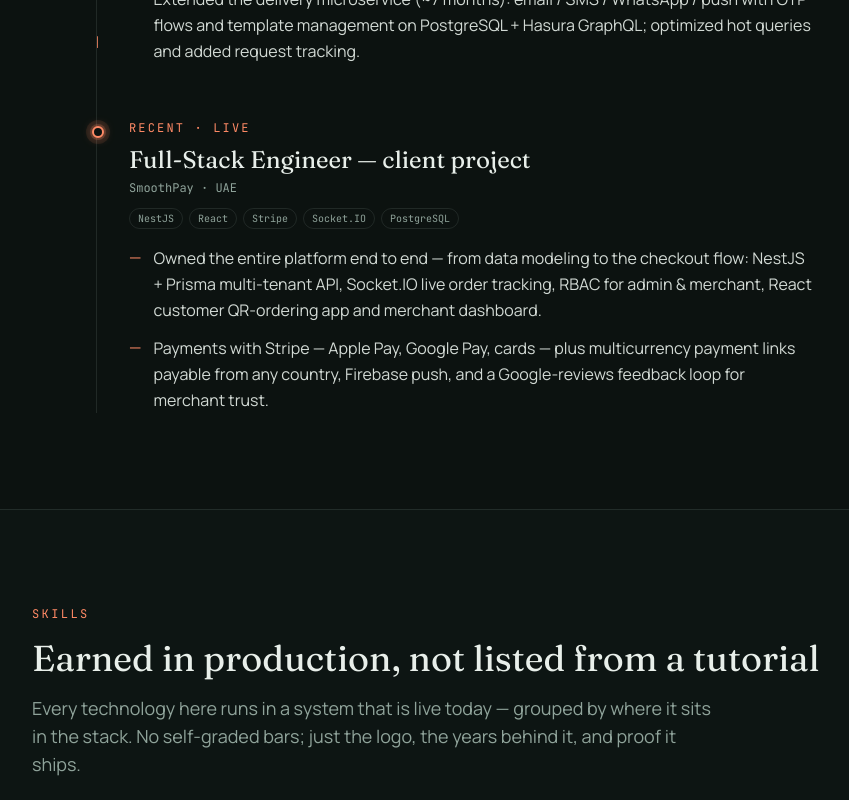
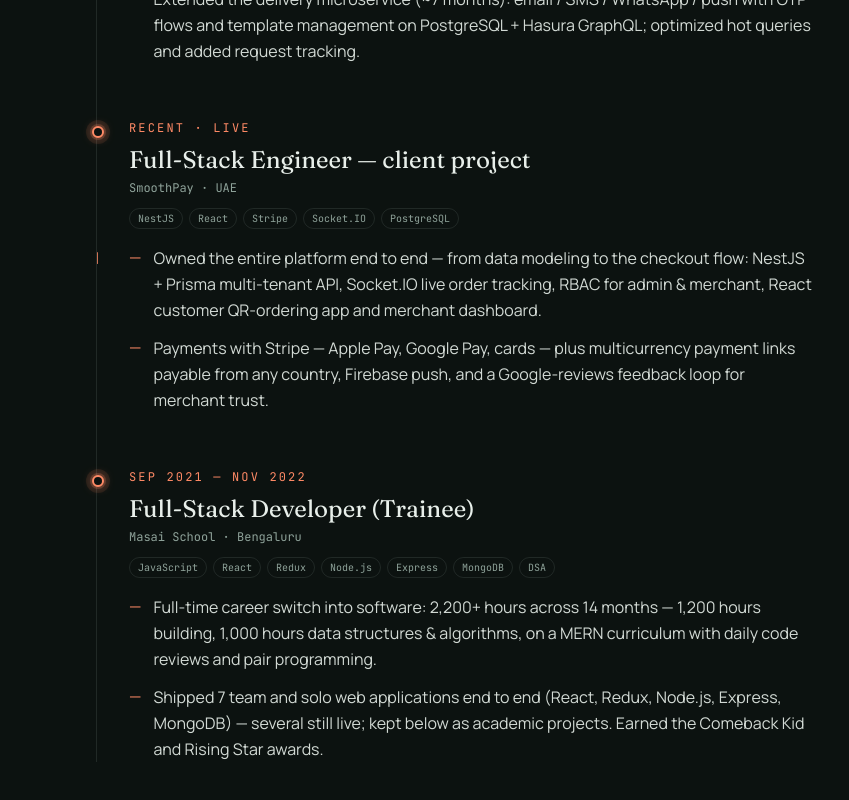
Before and after one commit to SaurabhSinghRbz/saurabh-singh-portfolio, a Next.js app: page / in a window 1280 px wide. Shown: the part 7100-7900 px from the top of the page, without its empty margins (56-905 px from the left). Built offline with nearby package versions, Linux system fonts and the light colour scheme.

Commit message:
updated the experience and education

```diff
--- a/src/components/sections/Experience.tsx
+++ b/src/components/sections/Experience.tsx
@@ -17,6 +17,7 @@ const ROLE_STACKS: Record<string, string[]> = {
   "Senior Software Engineer": ["Go", "MySQL", "Redis", "OpenTelemetry", "Docker"],
   "Software Engineer": ["Node.js", "MongoDB", "Redis", "ActiveMQ", "Vue", "PostgreSQL"],
   "Full-Stack Engineer — client project": ["NestJS", "React", "Stripe", "Socket.IO", "PostgreSQL"],
+  "Full-Stack Developer (Trainee)": ["JavaScript", "React", "Redux", "Node.js", "Express", "MongoDB", "DSA"],
 };
 
 function TimelinePackets() {
--- a/src/components/sections/Journey.tsx
+++ b/src/components/sections/Journey.tsx
@@ -11,7 +11,7 @@ export default function Journey() {
           title="Slope beats intercept"
           lede="Where I started matters less than the rate I've compounded since. The credentials are here — the slope is the rest of this site."
         />
-        <div className="grid gap-4 md:grid-cols-3">
+        <div className="grid gap-4 md:grid-cols-2">
           {site.education.map((e, i) => (
             <Reveal key={e.title} delay={i * 0.04}>
               <div className="h-full rounded-lg border border-line bg-surface p-6">
--- a/src/components/terminal/terminalData.ts
+++ b/src/components/terminal/terminalData.ts
@@ -819,8 +819,8 @@ export function getShowTimeline(): OutputLine[] {
     { text: "  Concurrent      SmoothPay (freelance, UAE)", tone: "accent" },
     { text: "                  3 apps · Payments · Live in production", tone: "info" },
     { text: "", tone: "muted" },
-    { text: "  2021 — 2022     Masai School · 2,200 hours retraining", tone: "accent" },
-    { text: "                  Comeback Kid & Rising Star awards", tone: "info" },
+    { text: "  2021 — 2022     Full-Stack Developer (Trainee), Masai School", tone: "accent" },
+    { text: "                  2,200 hours retraining · Comeback Kid & Rising Star", tone: "info" },
     { text: "", tone: "muted" },
     { text: "  2019 — 2022     Diploma, Mechanical Engineering", tone: "accent" },
     { text: "                  Where it started — tolerances & failure modes", tone: "info" },
--- a/src/content/site.ts
+++ b/src/content/site.ts
@@ -103,6 +103,15 @@ export const site = {
       points: [
         "Owned the entire platform end to end — from data modeling to the checkout flow: NestJS + Prisma multi-tenant API, Socket.IO live order tracking, RBAC for admin & merchant, React customer QR-ordering app and merchant dashboard.",
         "Payments with Stripe — Apple Pay, Google Pay, cards — plus multicurrency payment links payable from any country, Firebase push, and a Google-reviews feedback loop for merchant trust.",
+      ],
+    },
+    {
+      role: "Full-Stack Developer (Trainee)",
+      org: "Masai School · Bengaluru",
+      period: "Sep 2021 — Nov 2022",
+      points: [
+        "Full-time career switch into software: 2,200+ hours across 14 months — 1,200 hours building, 1,000 hours data structures & algorithms, on a MERN curriculum with daily code reviews and pair programming.",
+        "Shipped 7 team and solo web applications end to end (React, Redux, Node.js, Express, MongoDB) — several still live; kept below as academic projects. Earned the Comeback Kid and Rising Star awards.",
       ],
     },
   ],
@@ -285,12 +294,6 @@ export const site = {
       note: "In progress, alongside full-time work.",
     },
     {
-      year: "2021 — 2022",
-      title: "Full-Stack Web Development",
-      org: "Masai School, Bengaluru",
-      note: "2,200+ hours: 1,200 coding, 1,000 DSA. Comeback Kid & Rising Star awards.",
-    },
-    {
       year: "2019 — 2022",
       title: "Diploma in Mechanical Engineering",
       org: "Government Polytechnic, Lucknow",
--- a/src/content/skill-proficiency.ts
+++ b/src/content/skill-proficiency.ts
@@ -5,7 +5,7 @@
  * Derived from Saurabh's actual experience timeline:
  * - Pine Labs: Nov 2022 → present (2.5+ years)
  * - SmoothPay: Recent project
- * - Masai School: 2021–2022 (training)
+ * - Masai School: Sep 2021 – Nov 2022 (full-time training)
  *
  * Figures are conservative and honest.
  * ─────────────────────────────────────────────────────────
```
